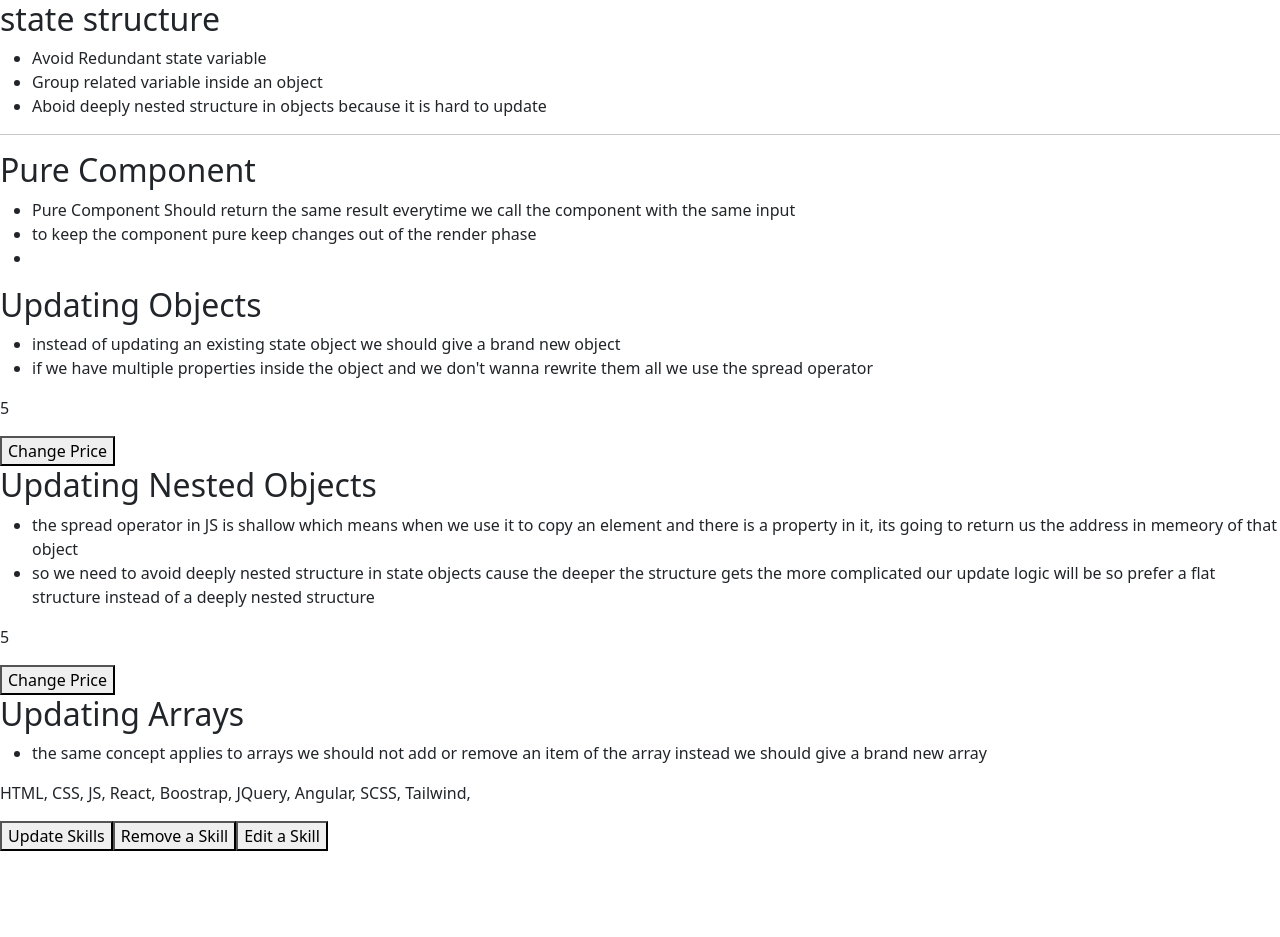
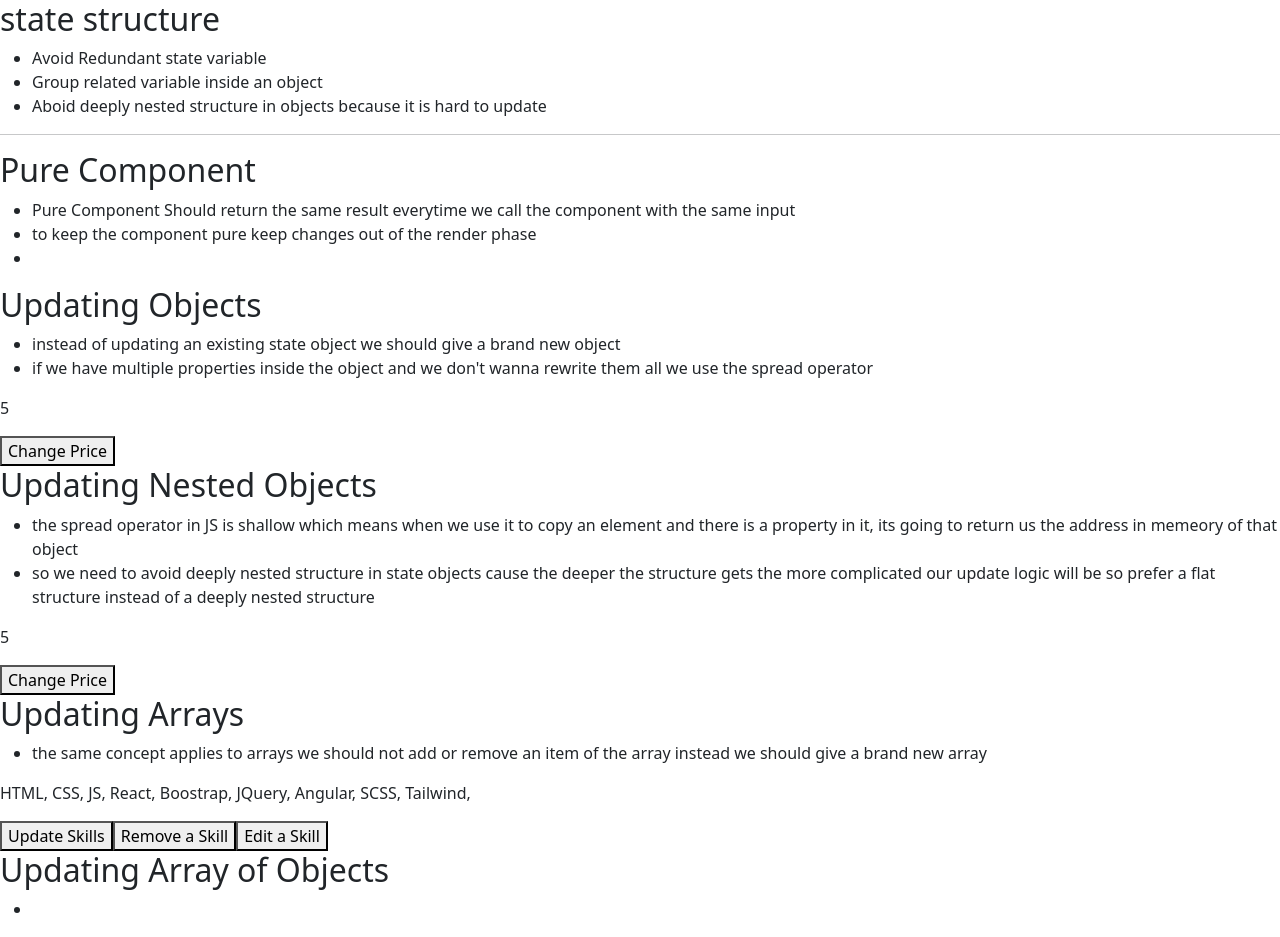
Before and after one commit to Hamza-Noah/Geek-Lab, a React (Vite) app: page / in a window 1280 px wide. Before the commit the page ends 851 px from the top, so only its background shows below. Built offline with nearby package versions, Linux system fonts and the light colour scheme.

Commit message:
added the example of updating an array of objects

```diff
--- a/src/App.tsx
+++ b/src/App.tsx
@@ -49,6 +49,19 @@ export default function App() {
       skills.map((skill) =>
         skill == "HTML" ? "HTML5" : skill == "CSS" ? "CSS3" : skill
       )
+    );
+  };
+
+  const [bugs, setBugs] = useState([
+    { id: 1, title: "bug 1", fixed: false },
+    { id: 2, title: "bug 2", fixed: false },
+  ]);
+
+  const fixBug = () => {
+    setBugs(
+      bugs.map((bug) => {
+        return bug.id == 1 ? { ...bug, fixed: true } : bug;
+      })
     );
   };
 
@@ -142,6 +155,12 @@ export default function App() {
         <button onClick={removeSkill}>Remove a Skill</button>
         <button onClick={editSkill}>Edit a Skill</button>
       </div>
+      <div>
+        <h2>Updating Array of Objects</h2>
+        <ul>
+          <li></li>
+        </ul>
+      </div>
     </>
   );
 }
```
